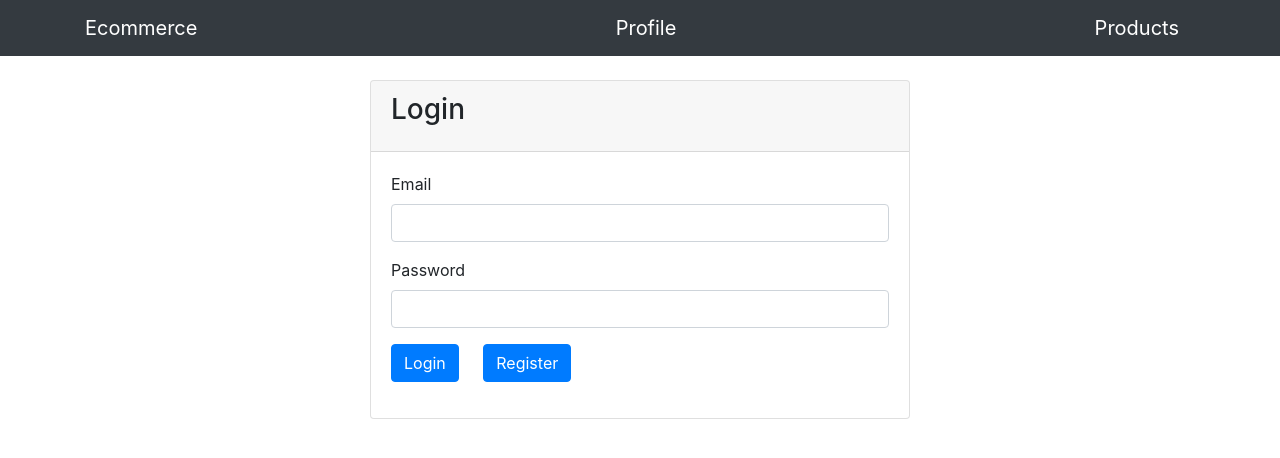
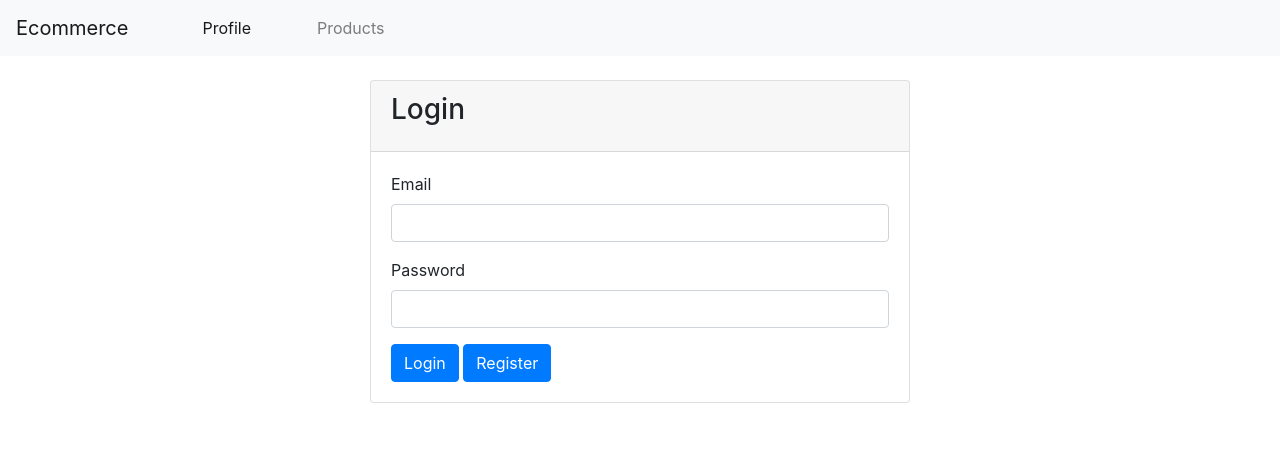
Before and after one commit to archie-linux/ecommerce-web-app, a Flask app: page /login in a window 1280 px wide. Shown: the top 458 px of the page. Run offline with Flask 3, Linux system fonts and the light colour scheme; some libraries are stand-ins or nearby versions.

```diff
--- a/templates/base.html
+++ b/templates/base.html
@@ -8,16 +8,29 @@
     crossorigin="anonymous"></script>
 </head>
 <body>
-    <nav class="navbar navbar-dark bg-dark">
-        <div class="container">
-            <a class="navbar-brand" href="/">Ecommerce</a>
-            <a class="navbar-brand" href="/profile">Profile</a>
-            <a class="navbar-brand" href="/products">Products</a>
-            {% if session['user_id'] %}
-            <button onclick="window.location.href = '/logout'; " class="btn btn-primary" type="submit">Logout</button>
-            {% endif %}
+    <nav class="navbar navbar-expand-lg navbar-light bg-light">
+        <a class="navbar-brand" href="/">Ecommerce</a>
+        <button class="navbar-toggler" type="button" data-toggle="collapse" data-target="#navbarNav"
+                aria-controls="navbarNav" aria-expanded="false" aria-label="Toggle navigation">
+            <span class="navbar-toggler-icon"></span>
+        </button>
+        <div class="collapse navbar-collapse" id="navbarNav">
+            <ul class="navbar-nav">
+                <li class="nav-item active">
+                    <a style="margin-left:50px;" class="nav-link" href="/profile">Profile</a>
+                </li>
+                <li class="nav-item">
+                    <a style="margin-left:50px;" class="nav-link" href="/products">Products</a>
+                </li>
+                <li class="nav-item">
+                    {% if session['user_id'] %}
+                    <button style="margin-left:950px; border: none; padding: 5px;" onclick="window.location.href = '/logout';" id="logout" type="submit">Logout</button>
+                    {% endif %}
+                </li>
+            </ul>
         </div>
     </nav>
+
     <br>
     {% block content %}{% endblock %}
 
--- a/templates/login.html
+++ b/templates/login.html
@@ -21,10 +21,8 @@
                           {{ form.password.label }}
                           {{ form.password(class="form-control") }}
                       </div>
-                      <div class="form-group">
-                        <span style="margin-right: 20px;">{{ form.submit(class="btn btn-primary") }}</span>
-                        <a href="{{ url_for('register') }}" class="btn btn-primary">Register</a>
-                      </div>
+                    <button type="submit" class="btn btn-primary" name="submit" id="submit">Login</button>
+                    <a href="{{ url_for('register') }}" class="btn btn-primary">Register</a>
                   </form>
               </div>
           </div>
```
Also changed, not shown: requirements.txt (+17 -0 lines), tests/test_login.py (added, +48 -0 lines).
